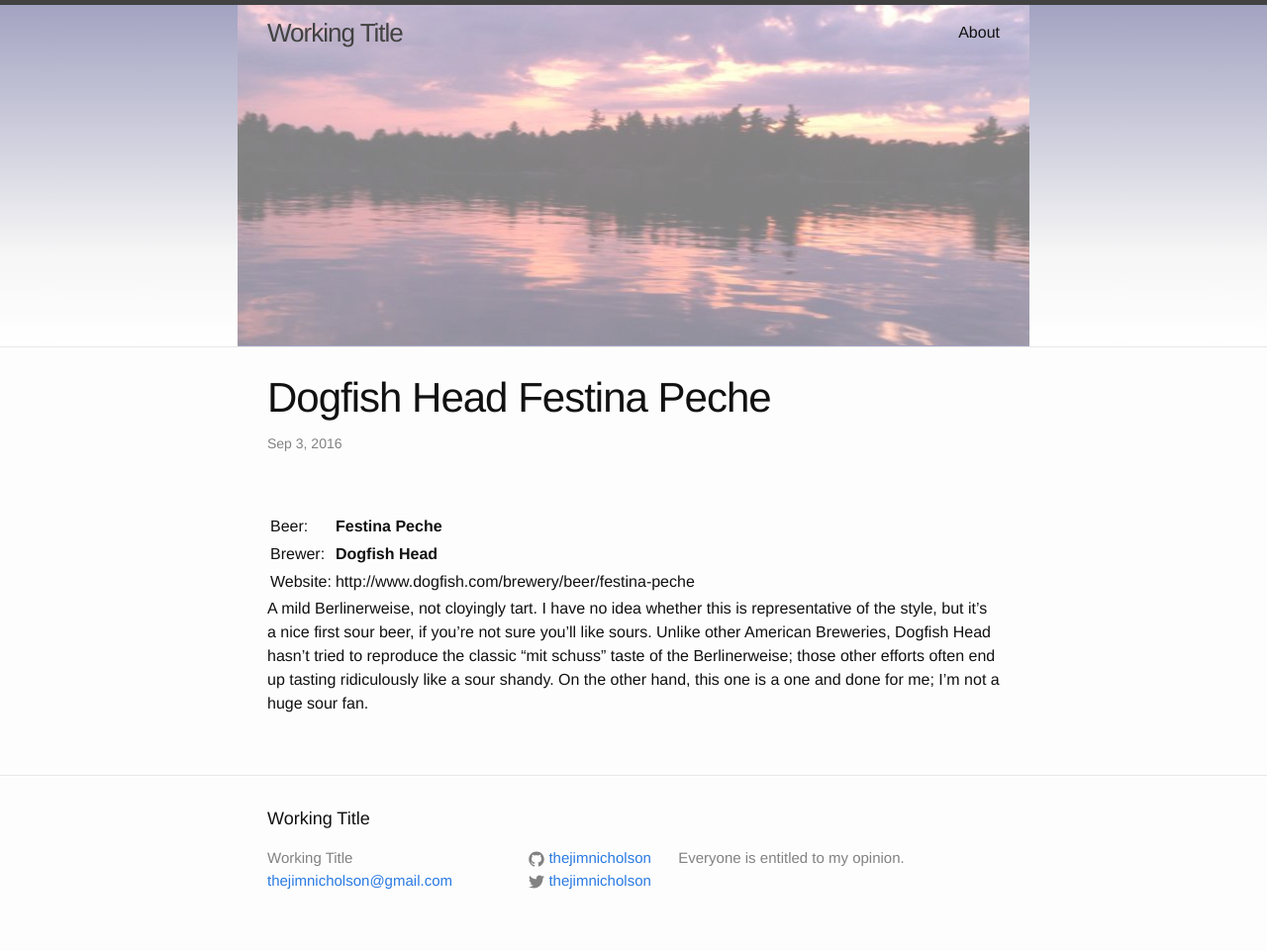
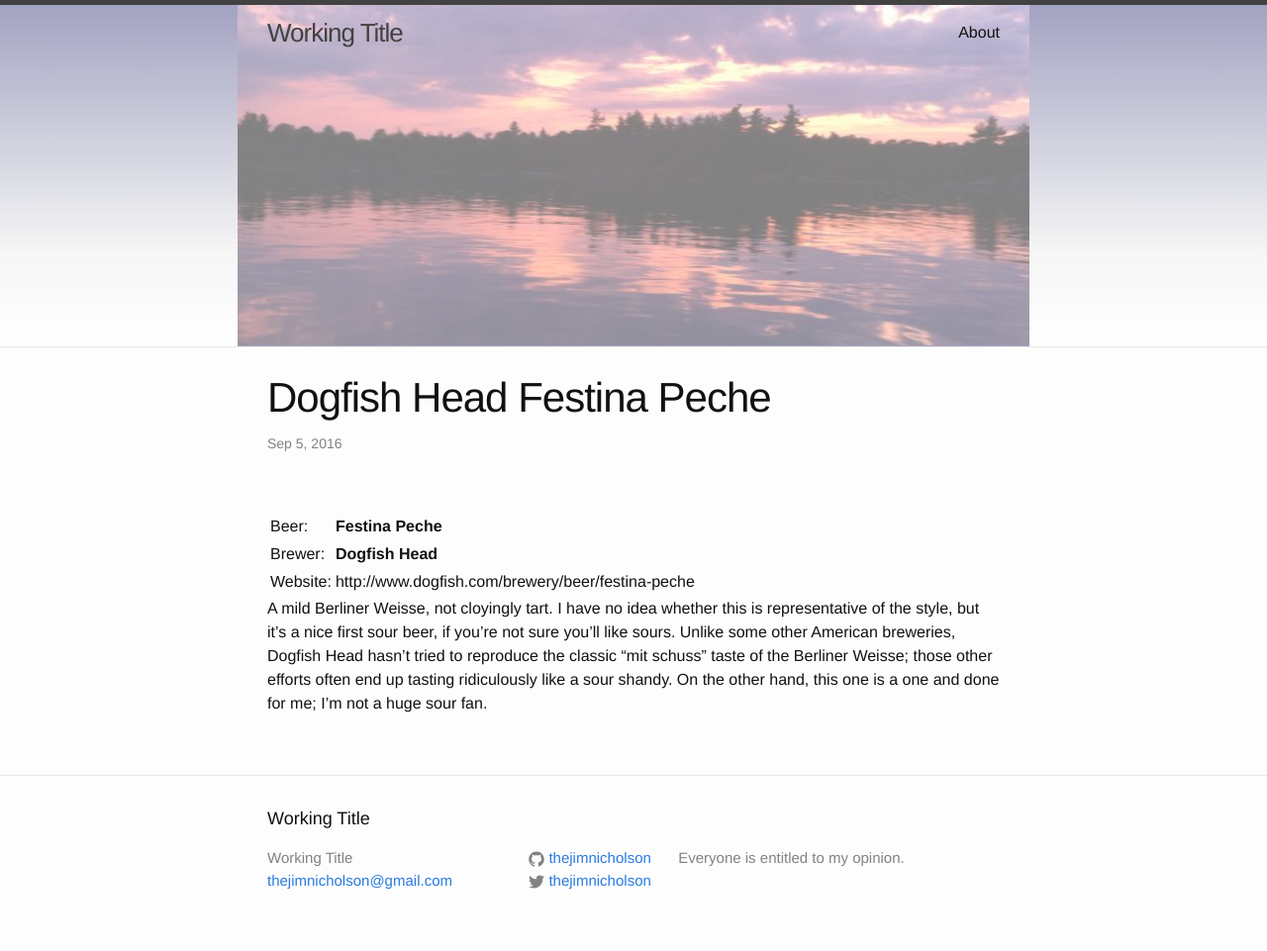
Before and after one commit to thejimnicholson/thejimnicholson.github.io, a Jekyll site: the page built from _posts/2016-09-05-festina-peche.markdown, in a window 1280 px wide. Shown: the whole page at 99% size. Built offline with Jekyll 4.4.1, drawn with Linux system fonts in a browser that asks for light colours; Markdown is read by kramdown in place of the engine named in the settings.

Commit message:
/ ‘_posts/2016-09-05-festina-peche.markdown’

```diff
--- a/_posts/2016-09-05-festina-peche.markdown
+++ b/_posts/2016-09-05-festina-peche.markdown
@@ -1,14 +1,13 @@
 ---
 layout: post
 title: "Dogfish Head Festina Peche"
-date: 2016-09-02 21:00:00 -0400
-categories: beer
+categories: [DE,Berliner Weisse]
 ---
 
-|   |   |
-|---|---|
-| Beer: | __Festina Peche__ |
-| Brewer: | __Dogfish Head__ |
+|          |                                                   |
+|----------|---------------------------------------------------|
+| Beer:    | __Festina Peche__                                 |
+| Brewer:  | __Dogfish Head__                                  |
 | Website: | http://www.dogfish.com/brewery/beer/festina-peche |
 
-A mild Berlinerweise, not cloyingly tart. I have no idea whether this is representative of the style, but it's a nice first sour beer, if you're not sure you'll like sours. Unlike other American Breweries, Dogfish Head hasn't tried to reproduce the classic "mit schuss" taste of the Berlinerweise; those other efforts often end up tasting ridiculously like a sour shandy.  On the other hand, this one is a one and done for me; I'm not a huge sour fan.
+A mild Berliner Weisse, not cloyingly tart. I have no idea whether this is representative of the style, but it's a nice first sour beer, if you're not sure you'll like sours. Unlike some other American breweries, Dogfish Head hasn't tried to reproduce the classic "mit schuss" taste of the Berliner Weisse; those other efforts often end up tasting ridiculously like a sour shandy.  On the other hand, this one is a one and done for me; I'm not a huge sour fan.
```
